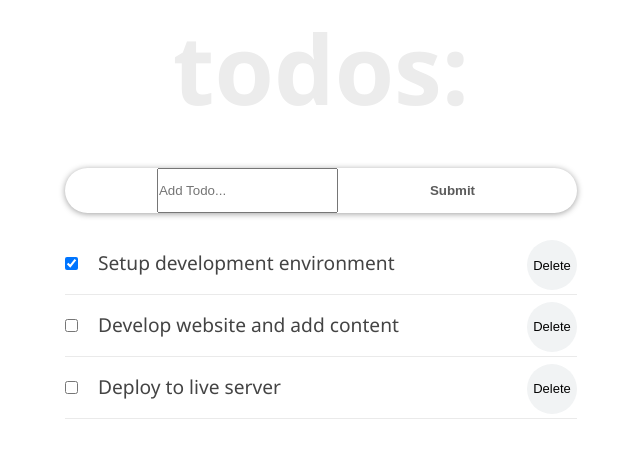
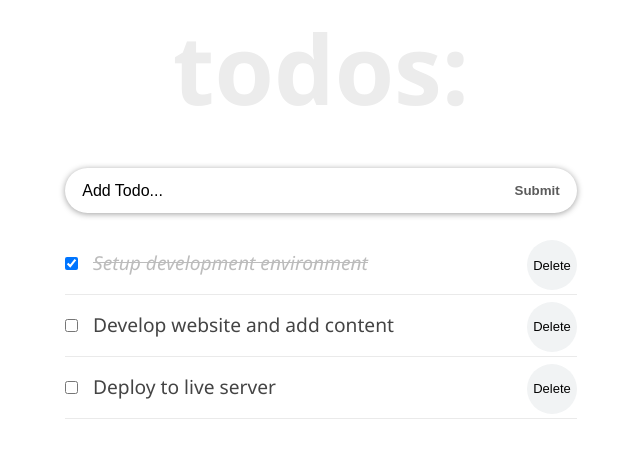
Before and after one commit to amrendrakind/ToDoApp_React_JS, a React (Create React App) app: page / in a window 1280 px wide. Shown: the top 458 px of the page, without its empty margins (319-959 px from the left). Built offline with nearby package versions, Linux system fonts and the light colour scheme.

Commit message:
Add styling

```diff
--- a/src/components/InputTodo.js
+++ b/src/components/InputTodo.js
@@ -33,6 +33,7 @@ class InputTodo extends PureComponent {
       <form onSubmit={this.handleSubmit} className="form-container">
         <input
           type="text"
+          className="input-text"
           placeholder="Add Todo..."
           value={title}
           name="title"
--- a/src/components/TodoItem.js
+++ b/src/components/TodoItem.js
@@ -5,7 +5,12 @@ import styles from './TodoItem.module.css';
 function TodoItem(props) {
   const { todo, handleChangeProps, handleDeleteTodoProps } = props;
   const { title, completed, id } = todo;
-
+  const completedStyle = {
+    fontStyle: 'italic',
+    color: '#595959',
+    opacity: 0.4,
+    textDecoration: 'line-through',
+  };
   return (
     <li className={styles.item}>
       <input
@@ -16,12 +21,14 @@ function TodoItem(props) {
       />
       <button
         type="button"
+        className={styles.button}
         onClick={() => handleDeleteTodoProps(id)}
       >
         Delete
       </button>
-      {' '}
-      {title}
+      <span style={completed ? completedStyle : null}>
+        {title}
+      </span>
     </li>
   );
 }
```
